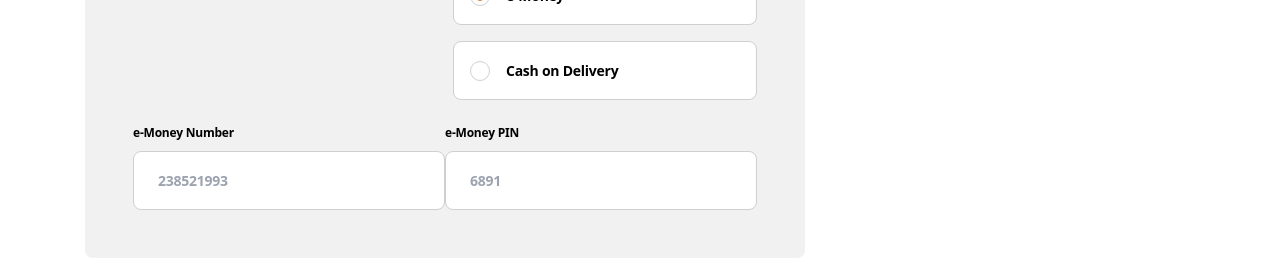
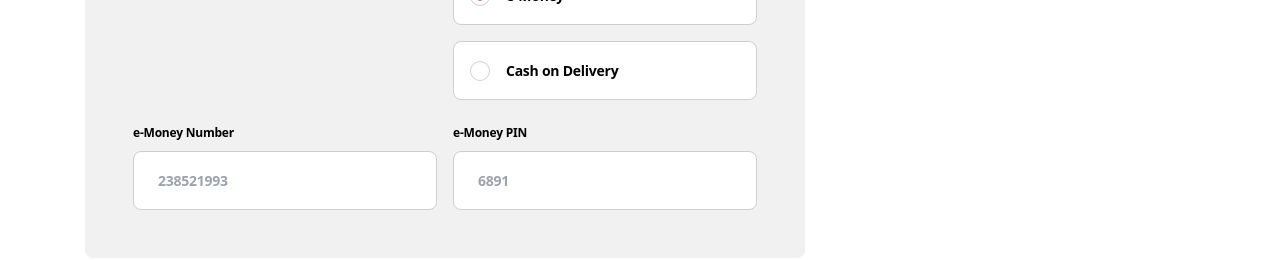
Before and after one commit to ismoilxan123/music-store, a Next.js app: page /checkout in a window 1280 px wide. Shown: the part 1080-1340 px from the top of the page. Built offline with nearby package versions, Linux system fonts and the light colour scheme.

Commit message:
payment footer inputlarga gap qo'shildi

```diff
--- a/app/globals.css
+++ b/app/globals.css
@@ -773,7 +773,8 @@ form input {
 .payment__footer {
   display: flex;
   align-items: center;
-  justify-content: space-around;
+  justify-content: space-between;
+  gap: 16px;
 }
 .pay__cash {
   display: flex;
```
